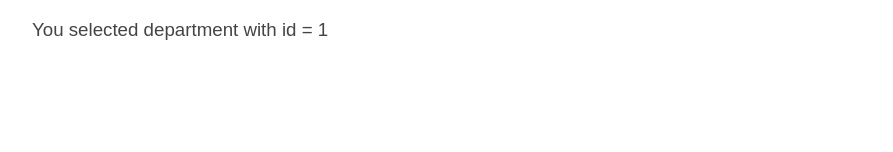
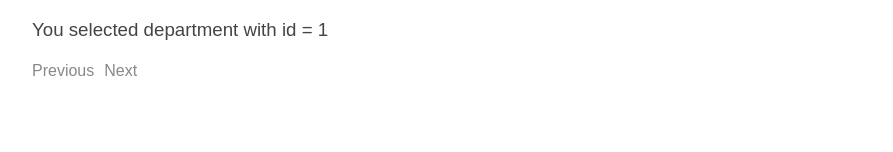
Before and after one commit to oguerra-2021270/Ejercicios-en-Angular, an Angular app: page /departments/1 in a window 1280 px wide. Shown: the part 142-294 px from the top of the page, without its empty margins (0-893 px from the left). Built offline with nearby package versions, Linux system fonts and the light colour scheme.

Commit message:
Proyecto de Rutas

```diff
--- a/src/app/department-detail/department-detail.component.ts
+++ b/src/app/department-detail/department-detail.component.ts
@@ -1,10 +1,12 @@
 import { Component, OnInit } from '@angular/core';
-import { ActivatedRoute } from '@angular/router';
+import { ActivatedRoute, Router, ParamMap } from '@angular/router';
 
 @Component({
   selector: 'app-department-detail',
   template: `
     <h3>You selected department with id = {{departmentId}}</h3>
+    <a id="click-1" (click)="goPrevious()">Previous</a>
+    <a (click)="goNext()">Next</a>
   `,
   styles: [
   ]
@@ -13,11 +15,25 @@ export class DepartmentDetailComponent implements OnInit{
 
   public departmentId;
 
-  constructor(private route: ActivatedRoute) {}
+  constructor(private route: ActivatedRoute, private router: Router) {}
 
   ngOnInit() {
-    let id = parseInt(this.route.snapshot.paramMap.get('id')!);
-    this.departmentId = id;
+    // let id = parseInt(this.route.snapshot.paramMap.get('id')!);
+    // this.departmentId = id;
+    this.route.paramMap.subscribe((params: ParamMap) => {
+      let id = parseInt(params.get('id')!);
+      this.departmentId = id;
+    });
+  }
+
+  goPrevious(){
+    let previousId = this.departmentId - 1;
+    this.router.navigate(['/departments', previousId]);
+  }
+
+  goNext(){
+    let nextId = this.departmentId + 1;
+    this.router.navigate(['/departments', nextId]);
   }
 
 }
--- a/src/styles.css
+++ b/src/styles.css
@@ -127,3 +127,7 @@ h1 {
   #depart {
     margin-right: 5px;
   }
+
+  #click-1{
+    margin-right: 10px;
+  }
```
